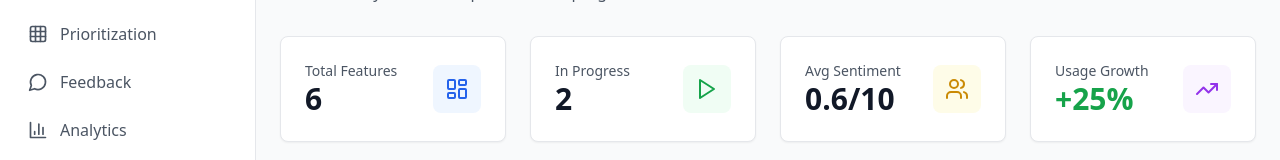
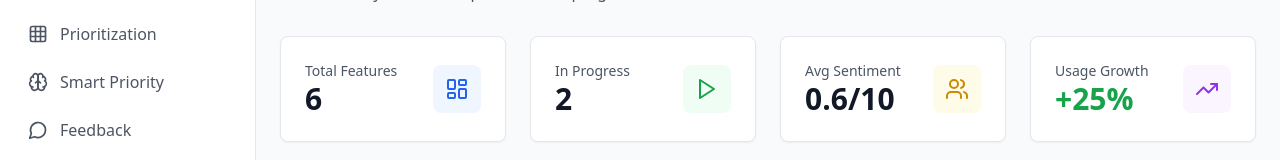
Before and after one commit to anusharao-7/priority-ai, a React (Vite) app: page / in a window 1280 px wide. Shown: the part 181-341 px from the top of the page. Built offline with nearby package versions, Linux system fonts and the light colour scheme.

Commit message:
Update Sidebar.tsx

```diff
--- a/src/components/Sidebar.tsx
+++ b/src/components/Sidebar.tsx
@@ -5,7 +5,8 @@ import {
   Grid3X3,
   MessageCircle,
   BarChart3,
-  Zap
+  Zap,
+  Brain
 } from 'lucide-react';
 
 interface SidebarProps {
@@ -17,6 +18,7 @@ const menuItems = [
   { id: 'dashboard', label: 'Dashboard', icon: LayoutDashboard },
   { id: 'features', label: 'Features', icon: List },
   { id: 'prioritization', label: 'Prioritization', icon: Grid3X3 },
+  { id: 'smart-prioritization', label: 'Smart Priority', icon: Brain },
   { id: 'feedback', label: 'Feedback', icon: MessageCircle },
   { id: 'analytics', label: 'Analytics', icon: BarChart3 }
 ];
```
